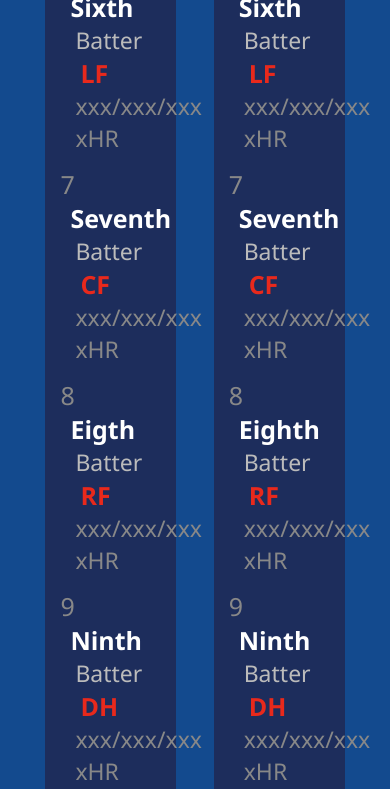
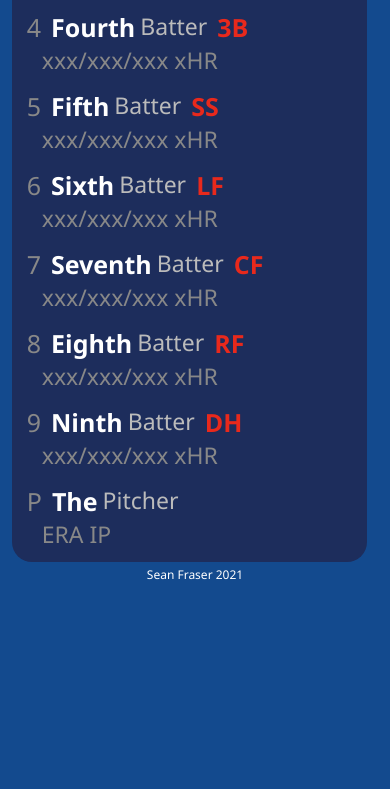
Before and after one commit to TheSeanFraser/mlb-clean-lineup, a plain HTML site: page index.html in a window 390 px wide. Shown: the part 1211-2000 px from the top of the page. After the commit the page ends 1802 px from the top, so only its background shows below. Drawn offline with nearby package versions, Linux system fonts and the light colour scheme; files that its build step writes are made by us from their sources; no server answers.

Commit message:
Added responsive CSS

```diff
--- a/css/stylesheet.css
+++ b/css/stylesheet.css
@@ -7,23 +7,72 @@ body{
 
 #heading {
 	text-align: center;
-	font: 30px Segoe UI;
+	font: 25px Segoe UI;
 	font-weight: bold;
 	margin-bottom: 20px;
 }
 
 
 .bo_column {
-	float:left;
 	border-radius: 20px;
 	background-color: #1D2D5C;
-	width: 35%;
 }
 
-.bo_spacer_column {
-	float:left;
-	width: 10%;
+#batting_orders{
+  position: relative;
+  overflow: auto;
 }
+
+#batting_order_wrapper {
+  /* width is always 100% and always aligned to bottom */
+  width: 100%;
+  position: relative;
+  bottom: 0;
+  left: 0;
+  display: table;
+
+}
+
+#home_bo {
+	/* force div to have at least 300px and exclude #right from its width */
+	overflow: hidden;
+	/*  min-width: 300px;*/
+	margin:1%;
+	margin-top: 0;
+	width: 45%;
+	min-width: 300px;
+	height: 850px;
+	display: table-column;
+	float: left;
+
+}
+
+#away_bo {
+  	/* show on the right; width always set, height equal to #left's height */
+  	float: right;
+	margin:1%;
+	margin-top: 0;
+	width: 45%;
+	height: 850px;
+	display: table-column;
+
+}
+
+@media screen and (max-width: 600px) {
+  #home_bo {
+		float: left;
+		min-width: 95%;
+	  	margin: 1%;
+
+  }
+  #away_bo {
+	  	float: left;
+	  	min-width: 95%;
+	  	margin: 1%;
+
+  }
+}
+
 
 .bo_container{
 	margin-left: 15px;
@@ -32,7 +81,7 @@ body{
 }
 
 .team_name{
-	font-size: 40px;
+	font-size: 30px;
 	font-weight: bolder;
 	text-decoration: underline;
 	margin-top: 10px;
@@ -96,10 +145,7 @@ body{
 #sign{
 	color: white;
     font: 12px Segoe UI;
-	position: absolute;
-    top: 98%;
-    left: 50%;
-    margin-right: -50%;
-    transform: translate(-50%, -50%);
+	text-align: center;
+	vertical-align: bottom;
 
 }
--- a/index.html
+++ b/index.html
@@ -2,16 +2,17 @@
 <html lang="en">
 	<head>
     	<meta charset="utf-8">
+		<meta content="width=device-width, initial-scale=1" name="viewport" />
     	<title>Blue Jays Game</title>
-    	<link rel="stylesheet" href="stylesheet.css">
+    	<link rel="stylesheet" href="css/stylesheet.css">
 	</head>
 
 	<body>
 		<div id="heading">Status</div>
 		<div id="batting_orders">
-			<!-- Include a spacer column -->
-			<div id="left_spacer_column" class="bo_spacer_column">&nbsp;</div>
 
+			<!-- Wrapper for batting orders	-->
+			<div id="batting_order_wrapper">
 				<!-- Blue Jays Batting Order -->
 				<div id="home_bo" class="bo_column">
 					<div id="home_team" class="team_name">Home</div>
@@ -150,9 +151,6 @@
 					</div>
 				</div>
 
-			<!-- Include a spacer column -->
-			<div id="right_spacer_column" class="bo_spacer_column">&nbsp;</div>
-
 				<!-- Opponent Batting Order -->
 				<div id="away_bo" class="bo_column">
 				<div id="away_team" class="team_name">Away</div>
@@ -290,10 +288,13 @@
 				</div>
 			</div>
 			</div>
+		</div>
 
 	</body>
 
+	<footer id="sign">Sean Fraser 2021</footer>
+
 	<!-- Custom Scripts -->
-	<script src="jquery.min.js"></script>
-	<script src="mlbScraper.js"></script>
+	<script src="js/jquery.min.js"></script>
+	<script src="js/mlbScraper.js"></script>
 </html>
--- a/js/mlbScraper.js
+++ b/js/mlbScraper.js
@@ -84,10 +84,12 @@ $.ajaxSetup({
 			let gameTime = new Date(Date.parse(data.dates[0].games[0].gameDate));
 			document.getElementById("heading").innerHTML = data.dates[0].games[0].status.detailedState + " - " + gameTime.toLocaleTimeString([], {hour: '2-digit', minute:'2-digit'});
 		}
+		// Otherwise show the score
 		else
 			document.getElementById("heading").innerHTML = data.dates[0].games[0].status.detailedState;
 	}
 
+	// Applies the team names and records
 	function applyTeamNamesToHTML(data){
 		let homeTeamRecord = 	data.teams.home.team.record.leagueRecord.wins + " - " +
 								data.teams.home.team.record.leagueRecord.losses;
@@ -185,7 +187,7 @@ $.ajaxSetup({
 		}
 	}
 
-	// Applies the pitchers to the HTML page
+	// Applies the pitchers to the HTML page, since they have different stats
 	function applyPitchersToHTML(data){
 		// Check to see if pitchers are available
 		if (data.teams.home.pitchers.length != 0){
```
Lines whose indentation alone changed are shown as unchanged.
